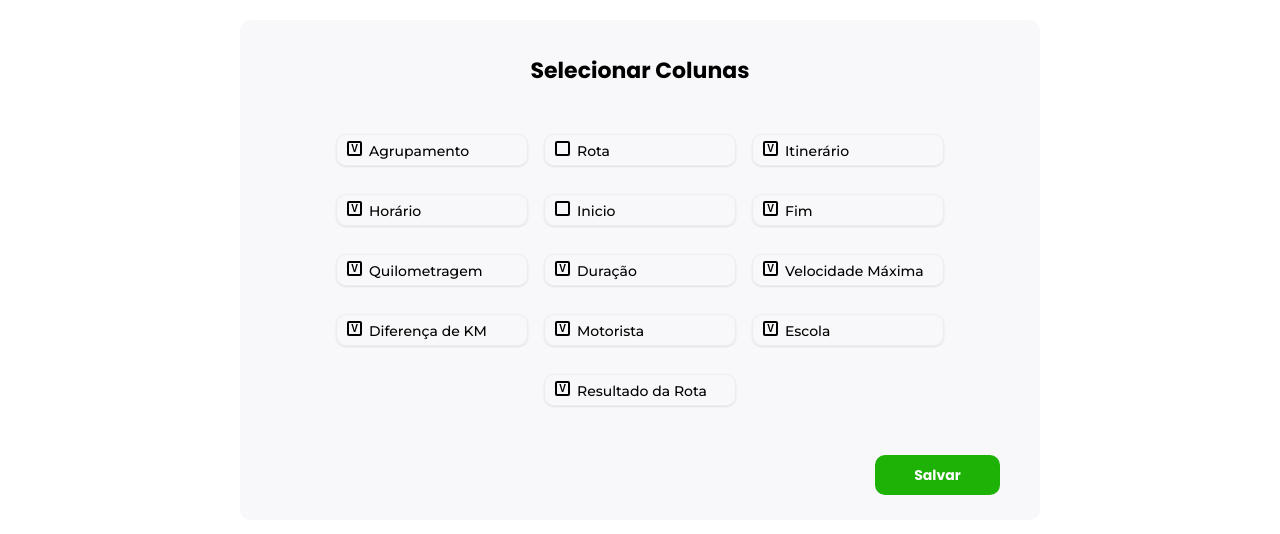
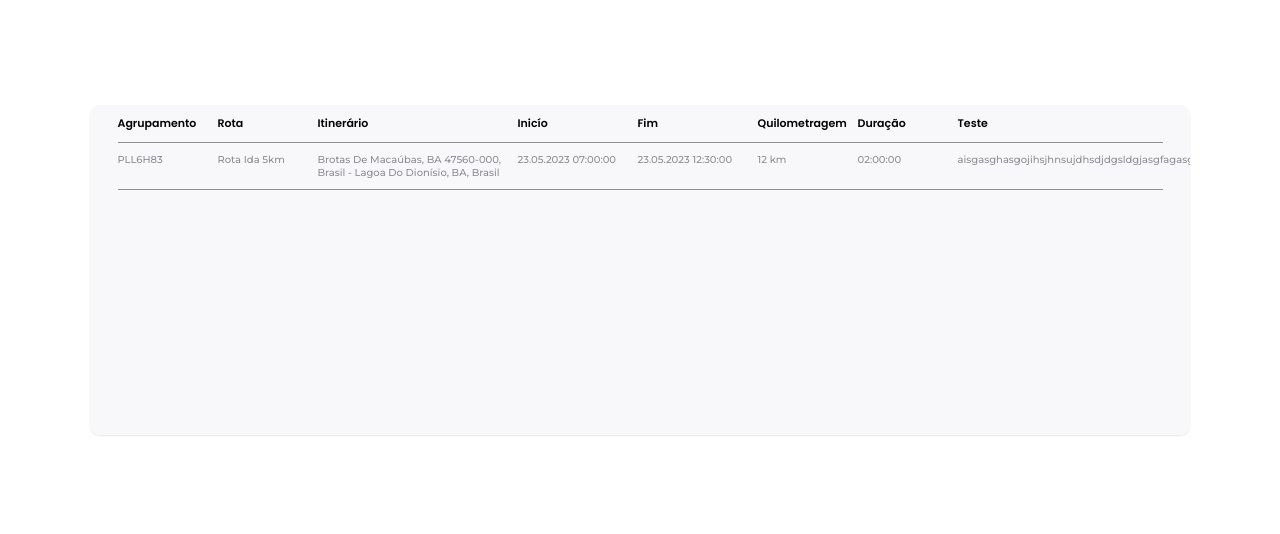
Before and after one commit to AndersonJ293/projetomovetrak, a Next.js app: page /dev in a window 1280 px wide. Shown: the part 130-664 px from the top of the page. Built offline with nearby package versions, Linux system fonts and the light colour scheme.

Commit message:
Feito frond end do modulo resultados dos relatorios

```diff
--- a/src/app/dev/page.tsx
+++ b/src/app/dev/page.tsx
@@ -1,4 +1,4 @@
-import FiltroColunasRelatorios from "@/components/relatorios/filtroColunas";
+import ResultadosRelatorio from "@/components/relatorios/resultados";
 
 export default function Dev() {
   return (
@@ -10,7 +10,7 @@ export default function Dev() {
         height: "100vh",
       }}
     >
-      <FiltroColunasRelatorios />
+      <ResultadosRelatorio />
     </div>
   );
 }
--- a/src/components/relatorios/resultados/index.tsx
+++ b/src/components/relatorios/resultados/index.tsx
@@ -1,5 +1,33 @@
 import styles from "./resultados.module.css";
 
 export default function ResultadosRelatorio() {
-  return <div className={styles.container}></div>;
+  return (
+    <div className={styles.container}>
+      <div className={styles.reportHeader}>
+        <span className={styles.agrupamento}>Agrupamento</span>
+        <span className={styles.rota}>Rota</span>
+        <span className={styles.itinerario}>Itinerário</span>
+        <span className={styles.inicio}>Inicío</span>
+        <span className={styles.fim}>Fim</span>
+        <span className={styles.quilometragem}>Quilometragem</span>
+        <span className={styles.duracao}>Duração</span>
+        <span className={styles.teste}>Teste</span>
+      </div>
+      <div className={styles.reportResult}>
+        <span className={styles.agrupamento}>PLL6H83</span>
+        <span className={styles.rota}>Rota Ida 5km</span>
+        <span className={styles.itinerario}>
+          Brotas De Macaúbas, BA 47560-000, Brasil - Lagoa Do Dionísio, BA,
+          Brasil
+        </span>
+        <span className={styles.inicio}>23.05.2023 07:00:00</span>
+        <span className={styles.fim}>23.05.2023 12:30:00</span>
+        <span className={styles.quilometragem}>12 km</span>
+        <span className={styles.duracao}>02:00:00</span>
+        <span className={styles.teste}>
+          aisgasghasgojihsjhnsujdhsdjdgsldgjasgfagasgsgasgsagsgisdgsdhsdhfdhshsfgh
+        </span>
+      </div>
+    </div>
+  );
 }
--- a/src/components/relatorios/resultados/resultados.module.css
+++ b/src/components/relatorios/resultados/resultados.module.css
@@ -1,3 +1,63 @@
 .container {
+    width: 1100px;
+    height: 330px;
+    background-color: var(--gray);
+    border-radius: 10px;
+    box-shadow: rgba(0, 0, 0, 0.1) 0px 1px 2px 0px;
+    display: flex;
+    flex-direction: column;
+    align-items: center;
+    overflow: auto;
+}
 
+.reportHeader, .reportResult {
+    display: flex;
+    width: 95%;
+    padding: 10px 0;
+    border-bottom: 1px solid var(--darkGray);
 }
+
+.reportHeader {
+    font-family: var(--titleFont);
+    font-weight: 600;
+    font-size: 11px;
+}
+
+.reportResult {
+    font-family: var(--textFont);
+    font-weight: 500;
+    font-size: 10px;
+    color: var(--darkGray);
+}
+
+.agrupamento {
+    width: 100px;
+}
+
+.rota{
+    width: 100px;
+}
+
+.itinerario {
+    width: 200px;
+}
+
+.inicio {
+    width: 120px;
+}
+
+.fim {
+    width: 120px;
+}
+
+.quilometragem {
+    width: 100px;
+}
+
+.duracao {
+    width: 100px;
+}
+
+.teste {
+    width: 200px;
+}
```
